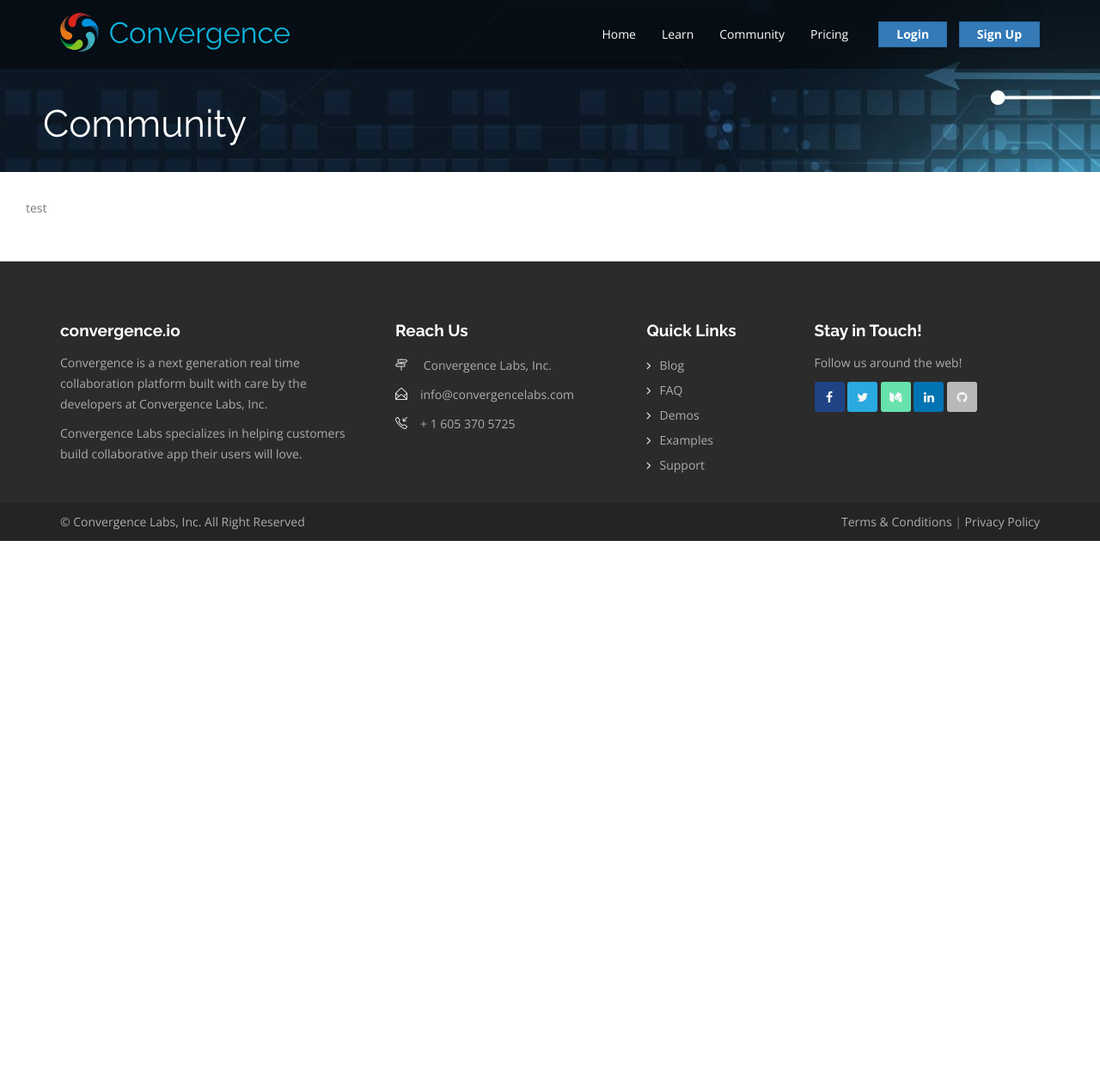
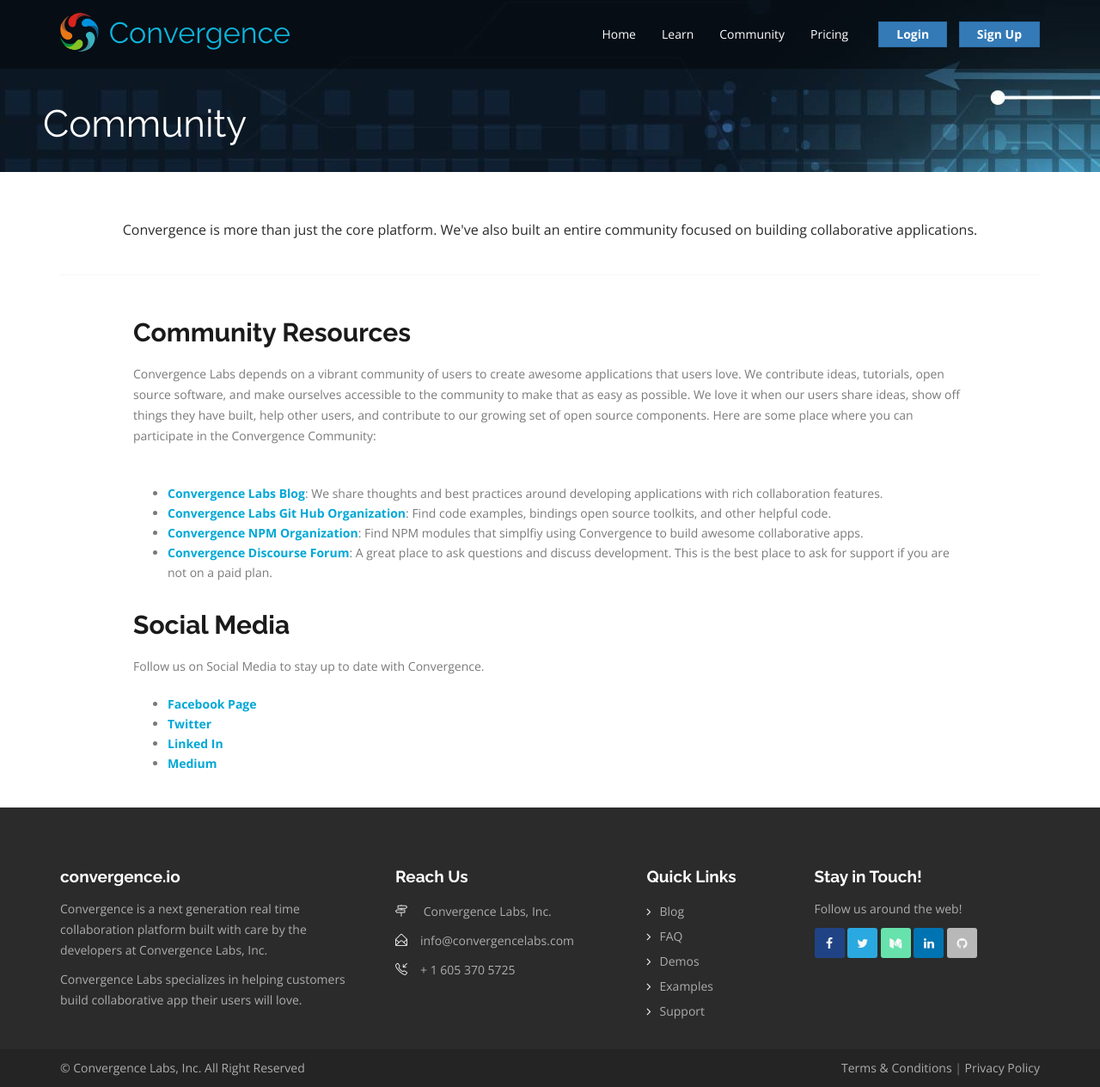
Before and after one commit to convergencelabs/convergence-io, a Jekyll site: the page built from pages/community.html, in a window 1280 px wide and 1264 px high. Shown: the whole window at 86% size. Built offline with Jekyll 4.4.1, drawn with Linux system fonts in a browser that asks for light colours.

Commit message:
Added the community page.

```diff
--- /dev/null
+++ b/pages/community.html
@@ -0,0 +1,46 @@
+---
+title: Community
+permalink: /community/
+layout: page
+---
+
+<section>
+  <div class="container">
+    <div class="row">
+      <div class="col-lg-12">
+        <div class="headline">
+          <p>Convergence is more than just the core platform. We've also built an entire community focused on building collaborative applications.</p>
+        </div>
+      </div>
+    </div>
+  </div>
+  <div class="container-fluid learn">
+    <div class="row">
+      <div class="col-md-12">
+        <h2>Community Resources</h2>
+        <p>Convergence Labs depends on a vibrant community of users to create awesome applications that users love. We contribute ideas, tutorials, open source software, and make ourselves accessible to the community to make that as easy as possible. We love it when our users share ideas, show off things they have built, help other users, and contribute to our growing set of open source components. Here are some place where you can participate in the Convergence Community:
+        </p>
+        <br />
+        <ul>
+          <li><strong><a href="https://convergencelabs.com/blog/">Convergence Labs Blog</a></strong>: We share thoughts and best practices around developing applications with rich collaboration features.</li>
+          <li><strong><a href="https://github.com/convergencelabs/">Convergence Labs Git Hub Organization</a></strong>: Find code examples, bindings open source toolkits, and other helpful code.</li>
+          <li><strong><a href="https://www.npmjs.com/~convergence">Convergence NPM Organization</a></strong>: Find NPM modules that simplfiy using Convergence to build awesome collaborative apps.</li>
+          <li><strong><a href="https://discourse.convergence.io">Convergence Discourse Forum</a></strong>: A great place to ask questions and discuss development. This is the best place to ask for support if you are not on a paid plan.</li>
+        </ul>
+      </div>
+    </div>
+    <div class="row">
+      <div class="col-md-12">
+        <br/>
+        <h2>Social Media</h2>
+        <p>Follow us on Social Media to stay up to date with Convergence.</p>
+        <ul>
+          <li><strong><a href="https://www.facebook.com/ConvergenceTeam/">Facebook Page</a></strong></li>
+          <li><strong><a href="https://twitter.com/ConvergenceTeam">Twitter</a></strong></li>
+          <li><strong><a href="https://www.linkedin.com/company/convergence-labs-inc/">Linked In</a></strong></li>
+          <li><strong><a href="https://medium.com/convergence-labs">Medium</a></strong></li>
+        </ul>
+      </div>
+    </div>
+  </div>
+</section>
--- a/pages/community.md
+++ /dev/null
@@ -1,7 +0,0 @@
----
-title: Community
-permalink: /community/
-layout: page
----
-
-test
```
Also changed, not shown: pages/learn.html (+15 -5 lines).
